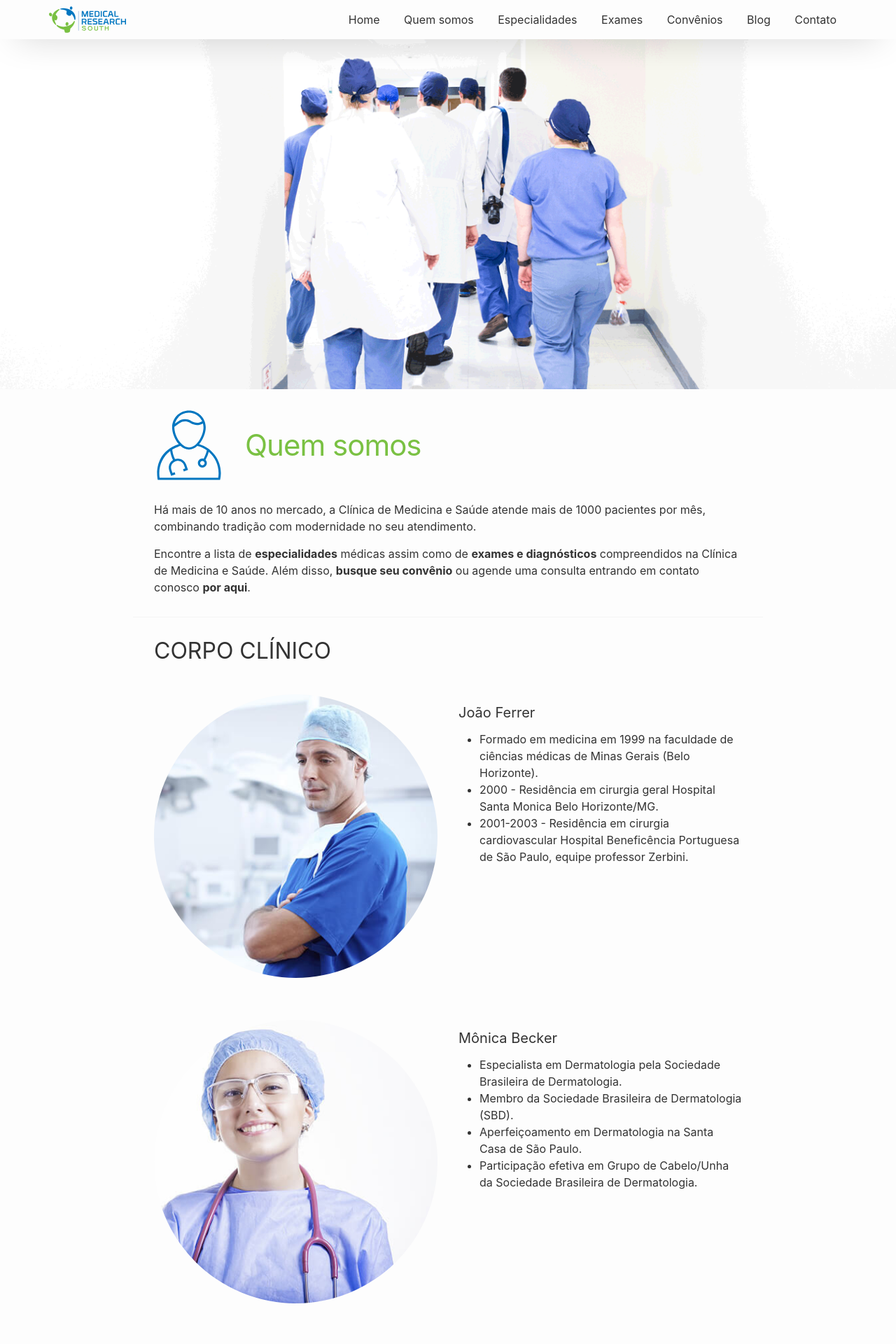
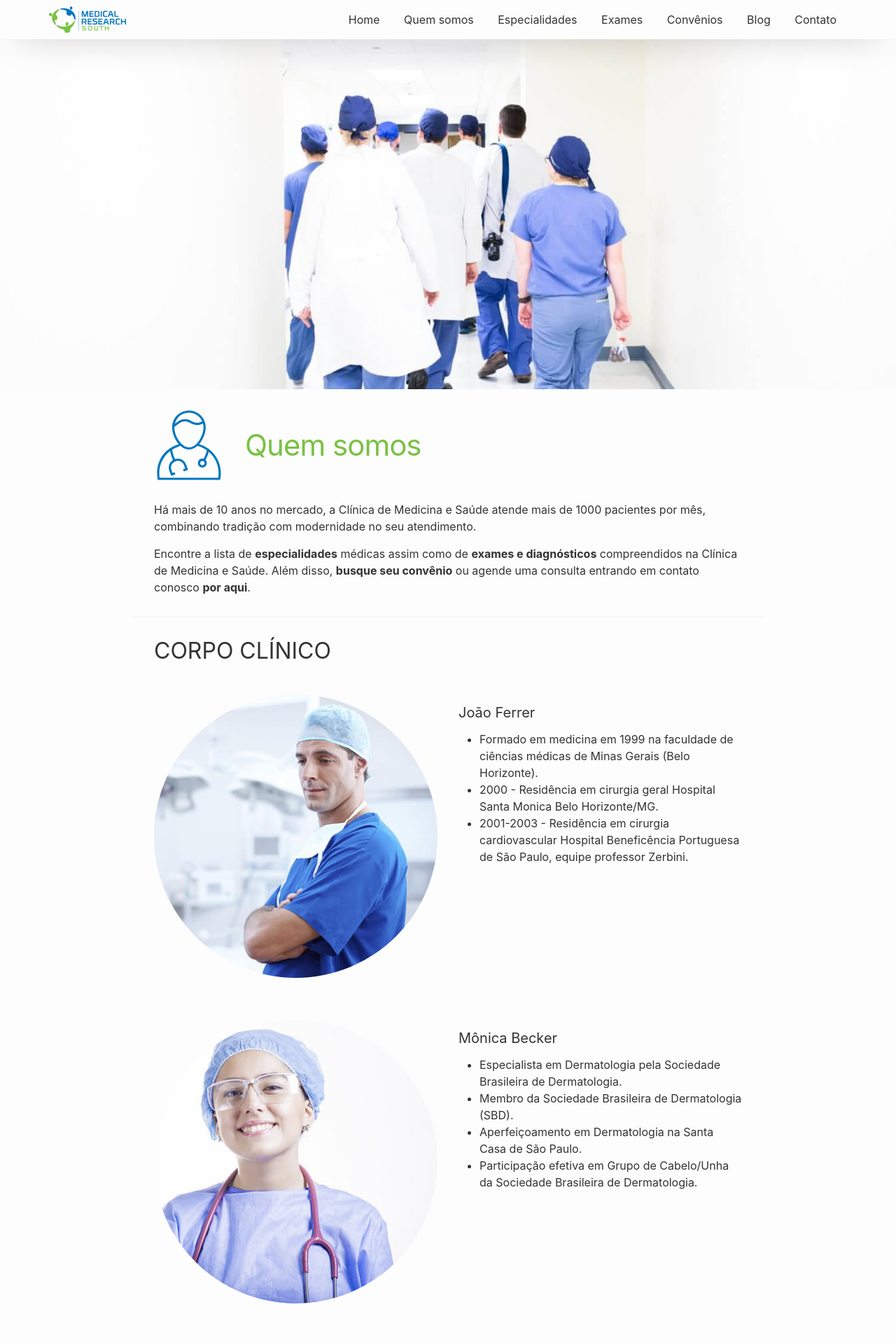
Before and after one commit to CopaTecnologia/medicinaesaude, a Jekyll site: the page built from sobre.markdown, in a window 1280 px wide. Shown: the top 1920 px of the page at 70% size. Built offline with Jekyll 4.4.1, drawn with Linux system fonts in a browser that asks for light colours.

Commit message:
Updated Sobre

```diff
--- a/sobre.markdown
+++ b/sobre.markdown
@@ -4,7 +4,7 @@ date: 2017-12-20 09:05:00 -02:00
 position: 0
 icon_image: "/uploads/doctor.svg"
 title_color: "#7ac143"
-cover_image: "/uploads/quemsomos.png"
+cover_image: "/uploads/corpomedico.jpg"
 excerpt: Há mais de 10 anos no mercado, a Clínica de Medicina e Saúde atende mais
   de 1000 pacientes por mês, combinando tradição com modernidade no seu atendimento.
 nav-title: Quem somos
```
